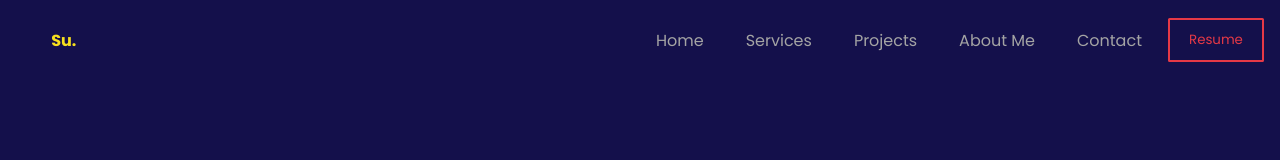
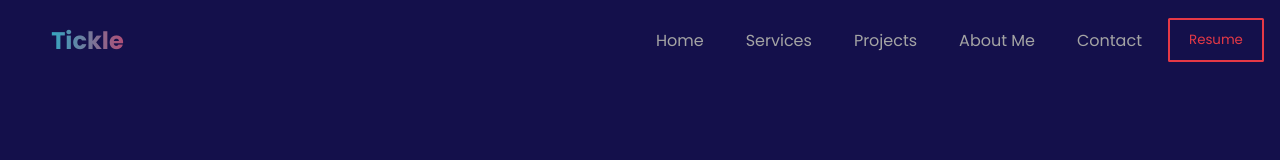
Before and after one commit to ellie-ctrl35/portfolio, a React (Create React App) app: page / in a window 1280 px wide. Shown: the top 160 px of the page. Built offline with nearby package versions, Linux system fonts and the light colour scheme.

Commit message:
logo text linear gradient

```diff
--- a/src/components/NavBar.jsx
+++ b/src/components/NavBar.jsx
@@ -6,7 +6,7 @@ const Navbar = () => {
   return (
     <nav className={styles.navbar}>
       <Link to="/" className={styles.brand}>
-        Su.
+        Tickle
       </Link>
       <div className={styles.navLinks}>
       <Link to="/" className={styles.navItem}>Home</Link>
--- a/src/components/Navbar.module.css
+++ b/src/components/Navbar.module.css
@@ -11,11 +11,17 @@
 
   .brand {
     font-weight: bold;
-    color: #F7DF1E; /* Adjusted for brand color */
-    text-decoration: none;
+    font-size: 1.5rem;
+    font-family: 'Poppins', sans-serif; /* Ensure Poppins font is loaded or fallback to sans-serif */
     margin-left: 4%;
-    font-family: 'Poppins';
+    background: linear-gradient(90deg, #35a6c1, #af4e76); /* Create gradient background */
+    -webkit-background-clip: text; /* Clip the background to the text for WebKit browsers */
+    background-clip: text; /* Clip the background to the text */
+    color: transparent; /* Make the text color transparent to reveal the clipped background */
+    display: inline; /* Set the display to inline for gradient text effect */
+  /* Second color for maximum glow */
   }
+
 
   .navLinks {
     display: flex;
```
